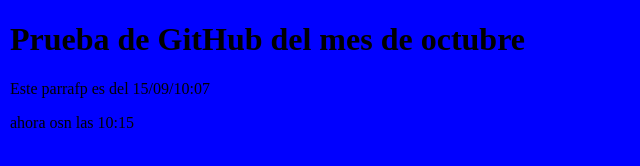
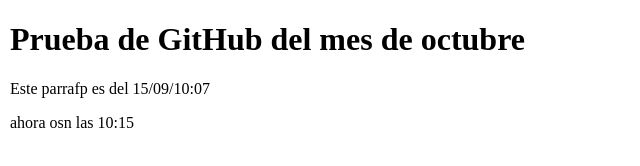
Before and after one commit to dario185/pagina-web, a plain HTML site: page index.html in a window 1280 px wide. Shown: the whole page, without its empty margins (0-640 px from the left). Drawn offline with Linux system fonts and the light colour scheme.

```diff
--- a/styles/style.css
+++ b/styles/style.css
@@ -1,5 +1,5 @@
 body{
-	background: blue;
+	background-image: url();
 	font-size: 16px;
 	margin:10px;
 }
```
